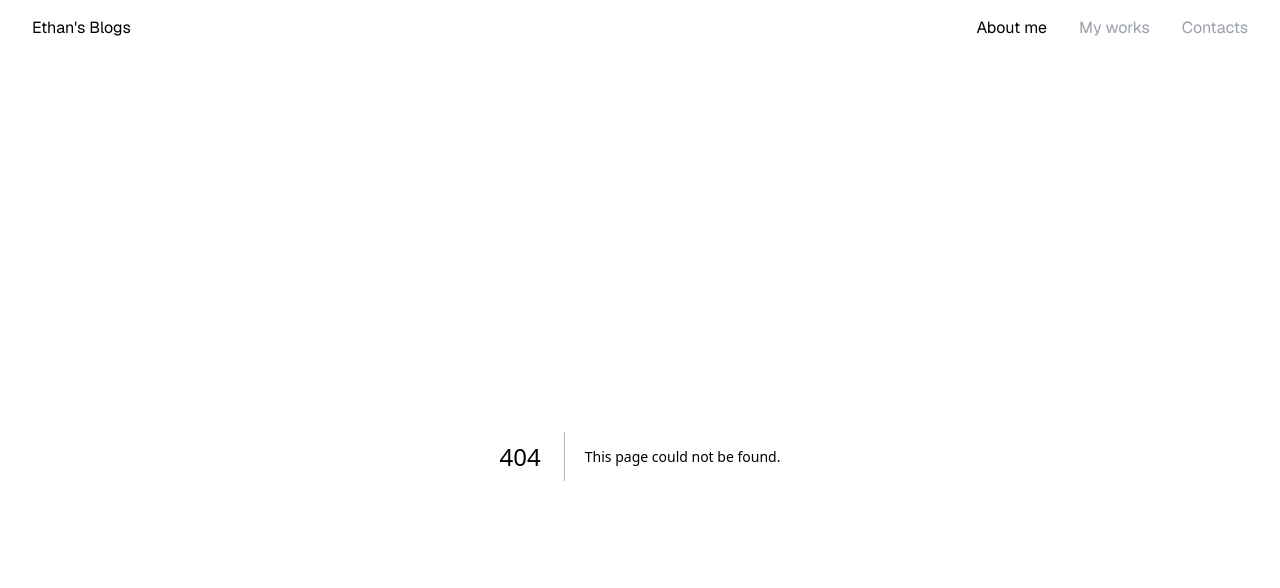
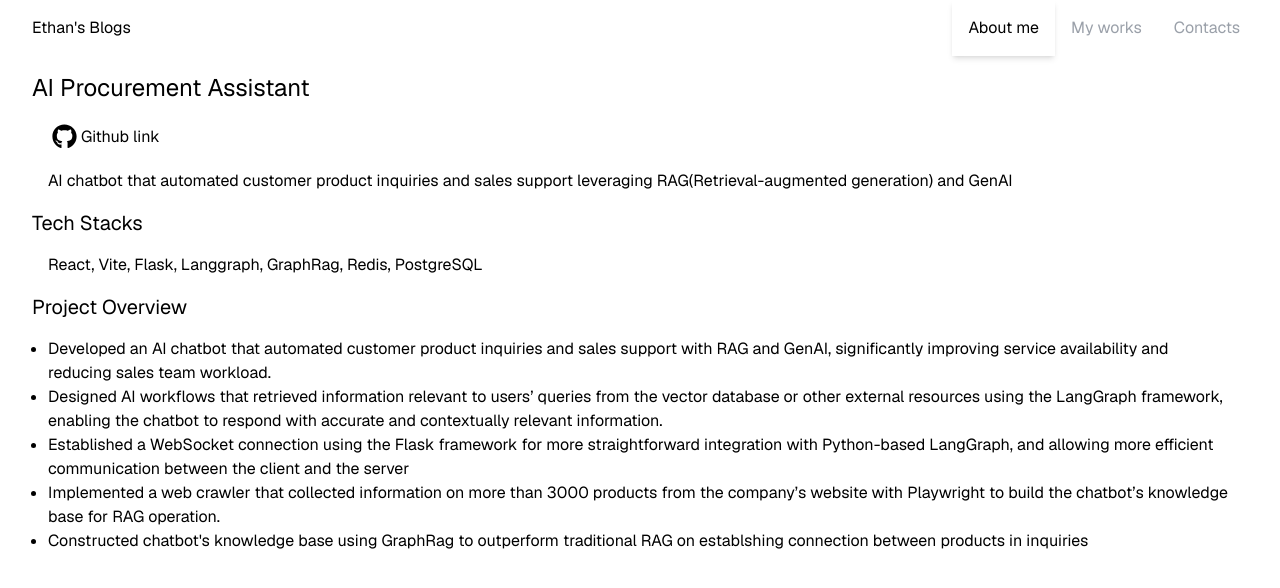
Before and after one commit to YEEthanCC/my-website, a Next.js app: page /my-website/projects/ai-procurement-assistant in a window 1280 px wide. Before the commit this address had no page. Shown: the top 588 px of the page. Built offline with nearby package versions, Linux system fonts and the light colour scheme.

Commit message:
feat: ai assistant

```diff
--- a/package.json
+++ b/package.json
@@ -20,6 +20,7 @@
     "next": "^15.2.3",
     "react": "^19.0.0",
     "react-dom": "^19.0.0",
+    "react-icons": "^5.5.0",
     "zod": "^3.24.2"
   },
   "devDependencies": {
--- a/src/app/contact/page.tsx
+++ b/src/app/contact/page.tsx
@@ -1,9 +1,11 @@
+import { FaGithub } from 'react-icons/fa'
+
 export default function ContactPage() {
     return(
-        <div className="w-full, p-4">
+        <div className="w-full px-8 py-4">
             <h1>Contact me:</h1>
             <ul>
-                <li><a href="https://github.com/YEEthanCC"></a>Github</li>
+                <li><a href="https://github.com/YEEthanCC" className='className="mx-4 mt-4 flex items-center hover:text-blue-700'><FaGithub className='m-1' size={25} />Github</a></li>
                 <li><a href="https://www.linkedin.com/in/chen-ethan-bb151b333/">Linkedin</a></li>
                 <li>Email: yeethan59@gmail.com</li>
             </ul>
--- /dev/null
+++ b/src/app/projects/ai-procurement-assistant/page.tsx
@@ -0,0 +1,21 @@
+import { FaGithub } from 'react-icons/fa'
+
+export default function AIProcurementAssistantPage() {
+    return (
+        <div className="w-full px-8 py-4">
+            <h1 className="text-2xl">AI Procurement Assistant</h1>
+            <a href="https://github.com/YEEthanCC/ai-procurement-assistant" className="mx-4 mt-4 flex items-center hover:text-blue-700"><FaGithub className='m-1' size={25} /> Github link</a>
+            <p className="m-4">AI chatbot that automated customer product inquiries and sales support leveraging RAG(Retrieval-augmented generation) and GenAI</p>
+            <h2 className="text-xl">Tech Stacks</h2>
+            <p className="m-4">React, Vite, Flask, Langgraph, GraphRag, Redis, PostgreSQL</p>
+            <h2 className="text-xl">Project Overview</h2>
+            <ul className="list-disc list-outside m-4">
+                <li>Developed an AI chatbot that automated customer product inquiries and sales support with RAG and GenAI, significantly improving service availability and reducing sales team workload.</li>
+                <li>Designed AI workflows that retrieved information relevant to users’ queries from the vector database or other external resources using the LangGraph framework, enabling the chatbot to respond with accurate and contextually relevant information.</li>
+                <li>Established a WebSocket connection using the Flask framework for more straightforward integration with Python-based LangGraph, and allowing more efficient communication between the client and the server </li>
+                <li>Implemented a web crawler that collected information on more than 3000 products from the company’s website with Playwright to build the chatbot’s knowledge base for RAG operation.</li>
+                <li>Constructed chatbot's knowledge base using GraphRag to outperform traditional RAG on establshing connection between products in inquiries</li>
+            </ul>
+        </div>
+    )
+}
--- a/src/app/projects/page.tsx
+++ b/src/app/projects/page.tsx
@@ -2,5 +2,5 @@
 import { redirect } from 'next/navigation'
 
 export default function ProjectPage() {
-  redirect('projects/smart-house-system')
+  redirect('projects/ai-procurement-assistant')
 }
--- a/src/app/projects/smart-house-system/page.tsx
+++ b/src/app/projects/smart-house-system/page.tsx
@@ -3,12 +3,15 @@ export default function SmartHouseSystemPage() {
         <div className="w-full">
             <div className="w-full px-8 py-4">
                 <h1>AI Smart House System</h1>
+                <a href="https://github.com/YEEthanCC/webduino-smart-house-control">Github link</a>
                 <p>
-                    This project is a smart house system that allows users to control various devices in their home through a web interface. It includes features such as device management, scheduling, and real-time monitoring.
+                    GenAI powered smart house system that accomodated the needs of everyday household
                 </p>
                 <h2>Tech stack</h2>
-                <ul className="ms-8">
-                    <li>Rest API with Express</li>
+                <span>Express, REST API, Javascript, <a href="https://github.com/webduinoio/webduino-blockly">Webduino Blocky</a>, <a href="https://wise-iot.advantech.com/en-us/marketplace/product/advantech.AIAgent">AgentBuilder</a>, OpenAPI Specification</span>
+                <h2>Project Overview</h2>
+                <ul>
+                    <li>Implemented a REST API that controls different housing component </li>
                 </ul>
             </div>
         </div>
--- a/src/components/navbar.tsx
+++ b/src/components/navbar.tsx
@@ -7,15 +7,15 @@ export default function Navbar() {
   return (
     <div className="w-full flex">
         <div className='w-3/5 flex '>
-          <Link href="/about" className="my-4 me-4 ms-8">Ethan&apos;s Blogs</Link>
+          <Link href="/about" className="my-4 me-4 ms-8" onClick={() => setPath('about')}>Ethan&apos;s Blogs</Link>
         </div>
         <div className='w-2/5 flex justify-end'>
-          {path == 'about' && <Link href="/about" className="m-2 p-2 text-black" onClick={() => setPath('about')}>About me</Link>}
-          {path != 'about' && <Link href="/about" className="m-2 p-2 text-gray-700/50 hover:text-black" onClick={() => setPath('about')}>About me</Link>}
-          {path == 'projects' && <Link href="/projects" className="m-2 p-2 text-black" onClick={() => setPath('projects')}>My works</Link>}
-          {path != 'projects' && <Link href="/projects" className="m-2 p-2 text-gray-700/50 hover:text-black" onClick={() => setPath('projects')}>My works</Link>}
-          {path == 'contact' && <Link href="/contact" className="my-2 ml-2 mr-6 p-2 text-black" onClick={() => setPath('contact')}>Contacts</Link>}
-          {path != 'contact' && <Link href="/contact" className="my-2 ml-2 mr-6 p-2 text-gray-700/50 hover:text-black" onClick={() => setPath('contact')}>Contacts</Link>}
+          {path == 'about' && <Link href="/about" className="p-4 text-black shadow-md" onClick={() => setPath('about')}>About me</Link>}
+          {path != 'about' && <Link href="/about" className="p-4 text-gray-700/50 hover:text-black hover:shadow-md" onClick={() => setPath('about')}>About me</Link>}
+          {path == 'projects' && <Link href="/projects" className="p-4 text-black shadow-md" onClick={() => setPath('projects')}>My works</Link>}
+          {path != 'projects' && <Link href="/projects" className="p-4 text-gray-700/50 hover:text-black hover:shadow-md" onClick={() => setPath('projects')}>My works</Link>}
+          {path == 'contact' && <Link href="/contact" className="mr-4 p-4 text-black shadow-md" onClick={() => setPath('contact')}>Contacts</Link>}
+          {path != 'contact' && <Link href="/contact" className="mr-6 p-4 text-gray-700/50 hover:text-black hover:shadow-md" onClick={() => setPath('contact')}>Contacts</Link>}
         </div>
     </div>
   )
```
Also changed, not shown: src/components/project-card.tsx (added), 1 other file (tests, documents, lock files or other folders).
